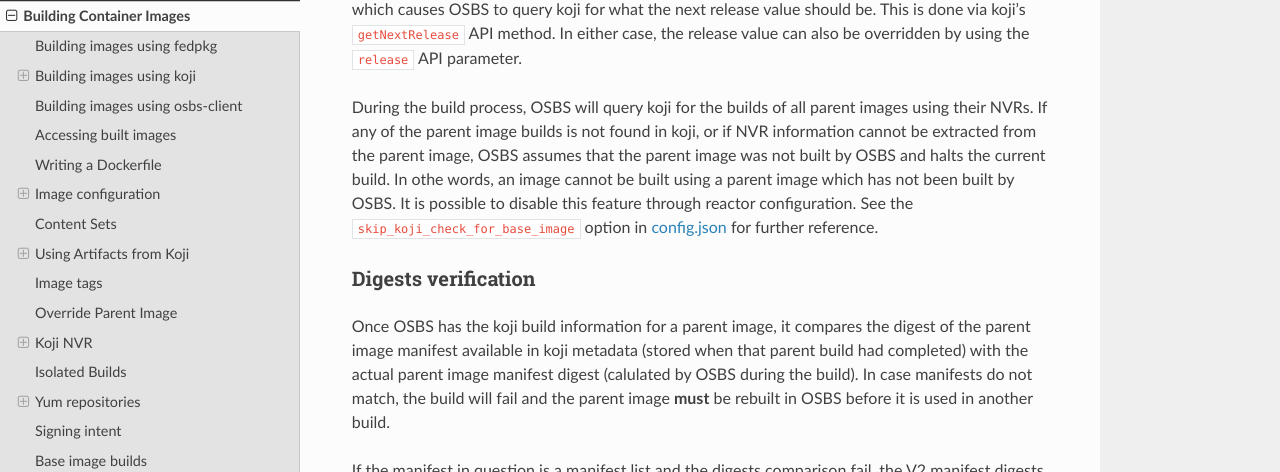
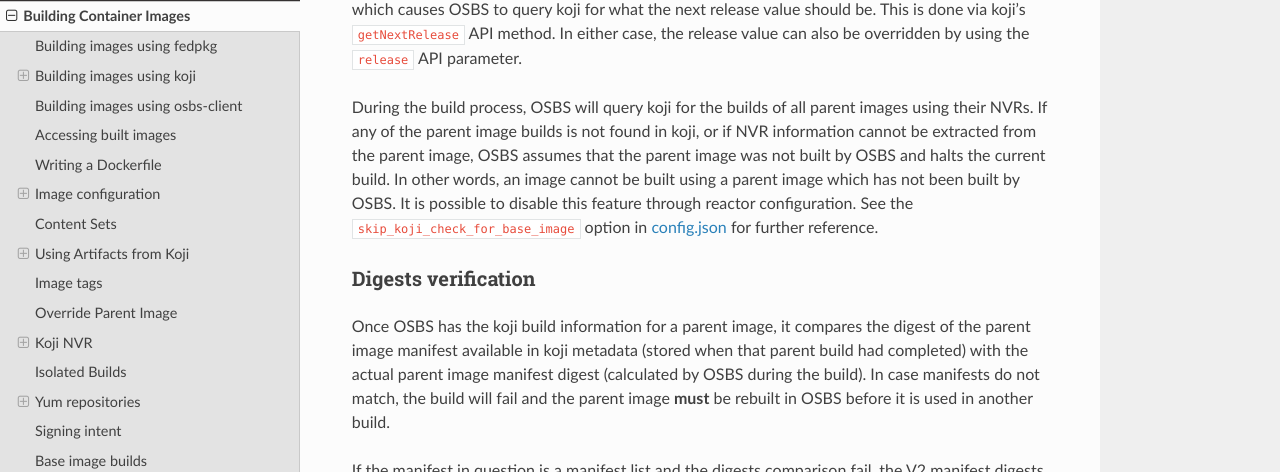
Before and after one commit to containerbuildsystem/osbs-docs, a Sphinx documentation site: the page built from docs/users.rst, in a window 1280 px wide and 900 px high, scrolled down 15065 px. Shown: the part 160-632 px from the top of the window. Built offline with Sphinx 7.4.7 and the Read the Docs theme 2.0.0, drawn with Linux system fonts in a browser that asks for light colours; some of the changed text lies outside the part shown.

Commit message:
Apply spelling checker suggestions
The file below shall be used to keep project specific words and strings
to be added to aspell dictionary when checking the documentation source
files.

* .aspell.en.pws

Signed-off-by: Athos Ribeiro <athos@redhat.com>

```diff
--- a/docs/build_parameters.rst
+++ b/docs/build_parameters.rst
@@ -245,7 +245,7 @@
     - pulpsecret
 
 A secret named **kojisecret** must be available in orchestrator and
-worker clusters. The worker and orcestrator versions don't need to have the
+worker clusters. The worker and orchestrator versions don't need to have the
 same value. For instance, worker and orchestrator builds may use different
 authentication certificates.
 
--- a/docs/users.rst
+++ b/docs/users.rst
@@ -801,7 +801,7 @@
 images using their NVRs. If any of the parent image builds is not found in
 koji, or if NVR information cannot be extracted from the parent image, OSBS
 assumes that the parent image was not built by OSBS and halts the current
-build. In othe words, an image cannot be built using a parent image which has
+build. In other words, an image cannot be built using a parent image which has
 not been built by OSBS. It is possible to disable this feature through reactor
 configuration. See the ``skip_koji_check_for_base_image`` option in
 `config.json`_ for further reference.
@@ -812,7 +812,7 @@
 Once OSBS has the koji build information for a parent image, it compares the
 digest of the parent image manifest available in koji metadata (stored when
 that parent build had completed) with the actual parent image manifest digest
-(calulated by OSBS during the build). In case manifests do not match, the build
+(calculated by OSBS during the build). In case manifests do not match, the build
 will fail and the parent image **must** be rebuilt in OSBS before it is used in
 another build.
 
```
Also changed, not shown: other parts of docs/users.rst (+3 -3 lines), 2 other files.
